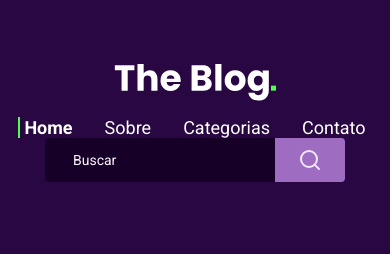
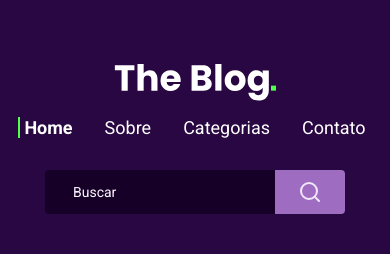
Before and after one commit to EliasGcf/rocket-blog, a Next.js app: page / in a window 390 px wide. Shown: the top 254 px of the page. Built offline with nearby package versions, Linux system fonts and the light colour scheme.

Commit message:
style: add margin top to input container

```diff
--- a/src/components/Header/Header.module.scss
+++ b/src/components/Header/Header.module.scss
@@ -13,7 +13,7 @@
       margin-top: 16px;
     }
 
-    .inputContainer {
+    > div {
       margin-top: 32px;
     }
   }
```
